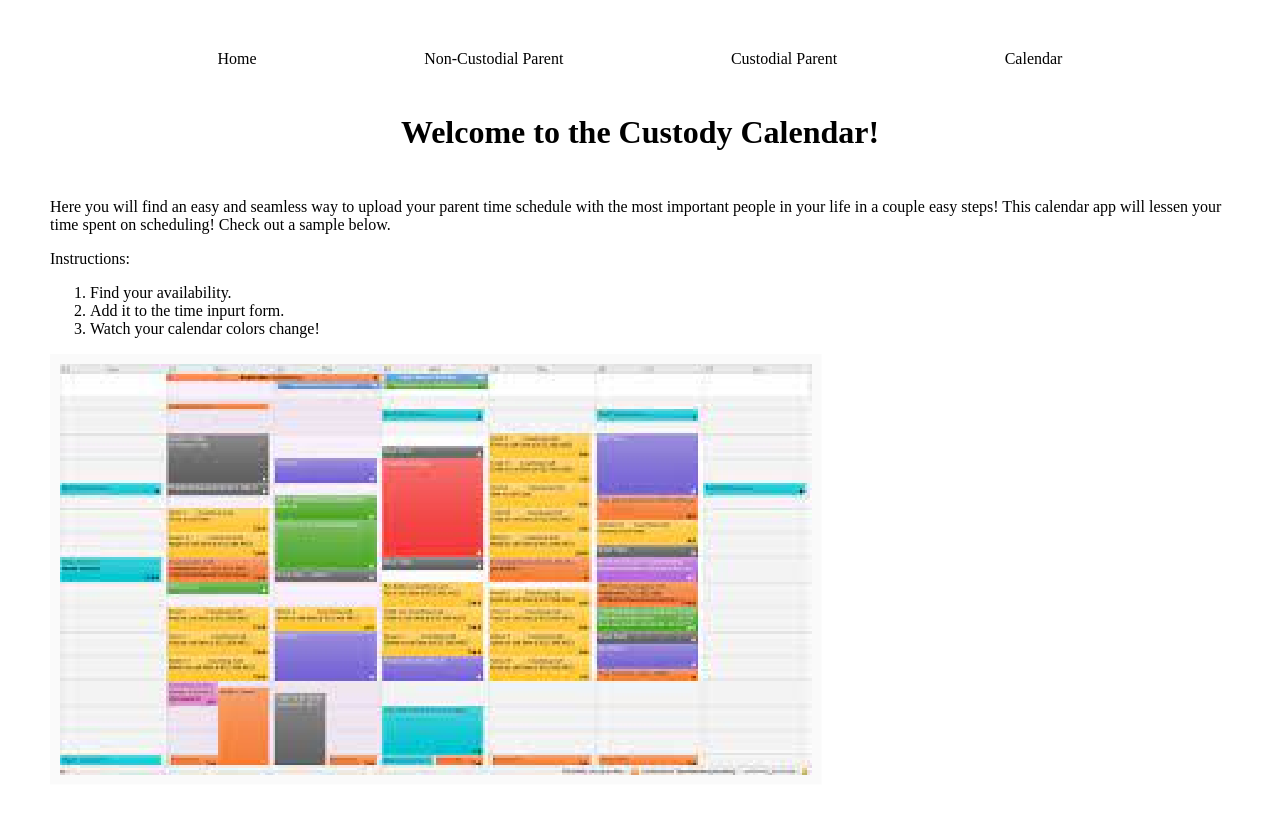
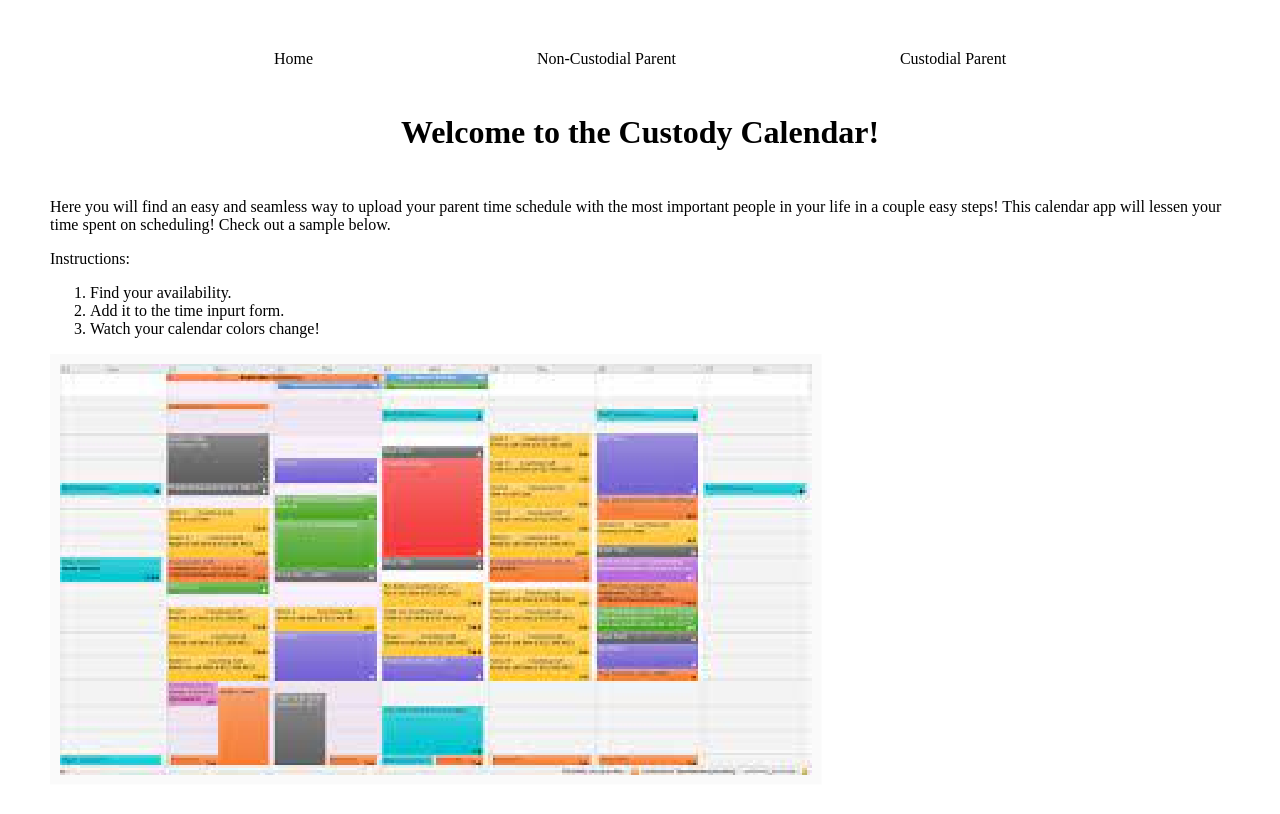
Before and after one commit to daytimedilemma/Level-5-Capstone-Project, a React (Create React App) app in the folder client/: page / in a window 1280 px wide. Built offline with nearby package versions, Linux system fonts and the light colour scheme.

Commit message:
updated app.js

```diff
--- a/client/src/App.js
+++ b/client/src/App.js
@@ -4,7 +4,7 @@ import CustodialParentView from "./components/CustodialParentView.js"
 import NonCustodialParentView from "./components/NonCustodialParentView.js"
 import "./style.css"
 import { BrowserRouter as Router, Routes, Route, Link } from 'react-router-dom'
-import Calendar from "./components/Calendar.js"
+//import Calendar from "./components/Calendar.js"
 
 function App() {
 
@@ -25,17 +25,12 @@ function App() {
               Custodial Parent
             </Link>
 
-            <Link to="calendar" >
-              Calendar
-            </Link>
-
         </nav>
 
         <Routes>
           <Route path="/" element={<Home />} />
           <Route path="custodialparentview" element={<CustodialParentView />} />
           <Route path="noncustodialparentview" element={<NonCustodialParentView />} />
-          <Route path="calendar" element={<Calendar />} />
 
         </Routes>
       </Router>
```
